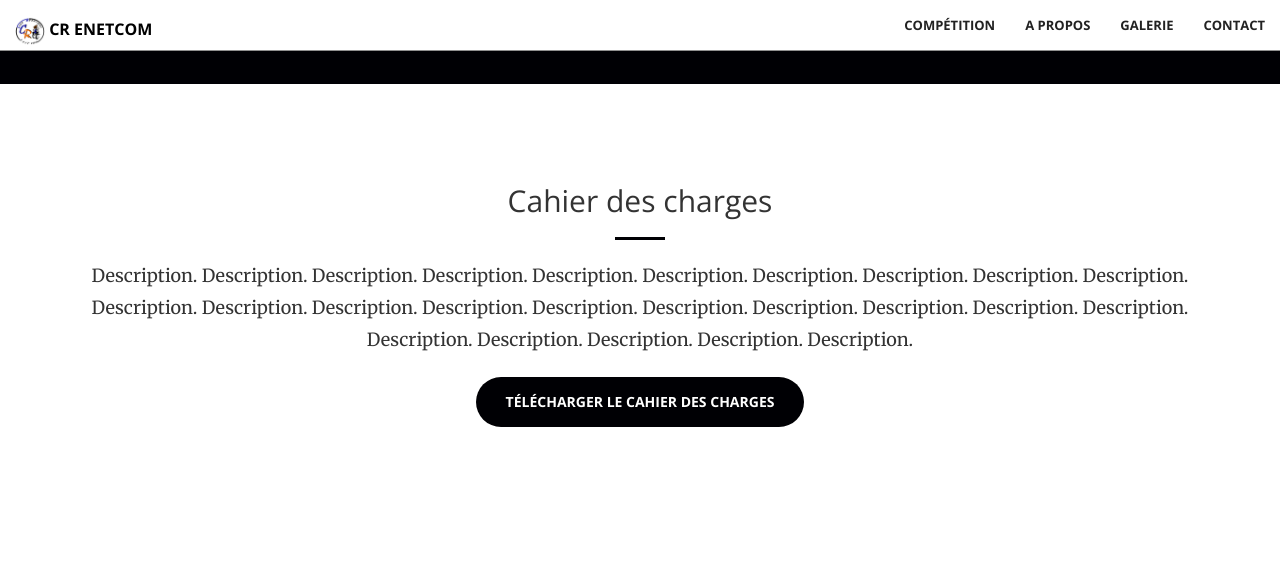
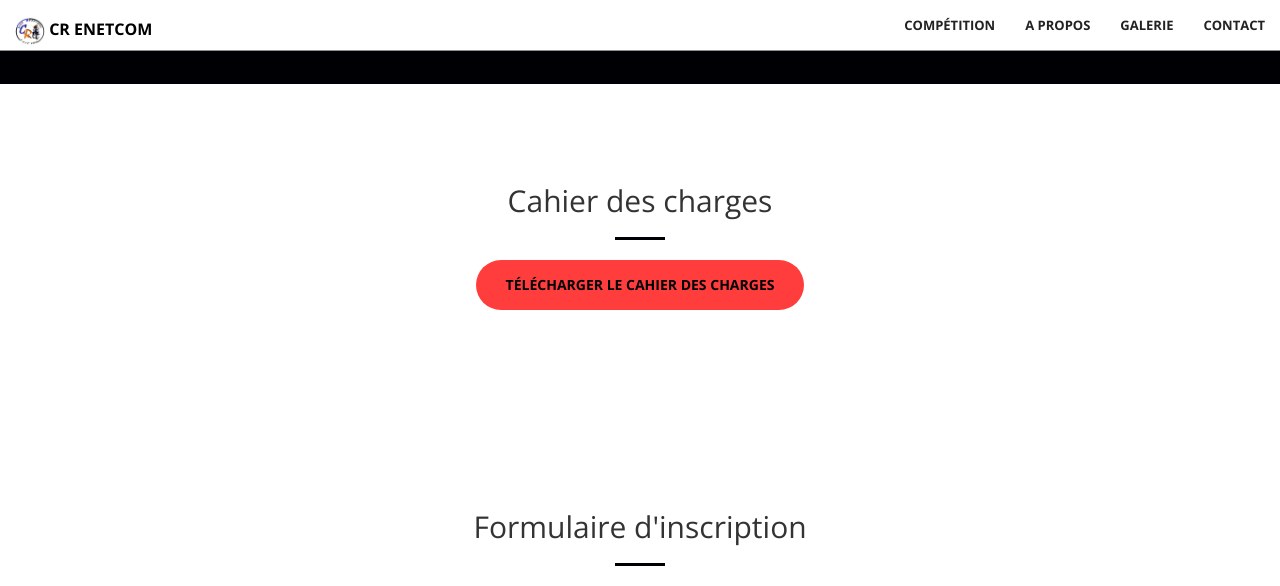
Before and after one commit to Eskander/cr.enetcom, a Jekyll site: the page built from enetrobots-linefollower.html, in a window 1280 px wide and 1400 px high, scrolled down 467 px. Shown: the top 586 px of the window. Built offline with Jekyll 4.4.1, drawn with Linux system fonts in a browser that asks for light colours; grey boxes are pictures that could not be loaded.

Commit message:
Update competitions

```diff
--- a/_includes/enetrobots_linefollower_specifications.html
+++ b/_includes/enetrobots_linefollower_specifications.html
@@ -4,13 +4,7 @@
             <div class="col-lg-12 text-center">
                 <h2 class="section-heading">Cahier des charges</h2>
                 <hr class="primary">
-                <p>
-                    Description. Description. Description. Description. Description. Description. Description.
-                    Description. Description. Description. Description. Description. Description. Description.
-                    Description. Description. Description. Description. Description. Description. Description.
-                    Description. Description. Description. Description.
-                </p>
-                <a href="#" class="btn btn-primary btn-xl">Télécharger le cahier des charges</a>
+                <a href="#" class="btn btn-download btn-xl">Télécharger le cahier des charges</a>
             </div>
         </div>
     </div>
--- a/_sass/_base.scss
+++ b/_sass/_base.scss
@@ -315,10 +315,23 @@
     padding: 15px 30px;
 }
 
+.btn-download {
+    background-color: #ff3d3d;
+}
+
 // Contact
 #contact .fa {
     color: $theme-dark;
     font-size: 4em;
+}
+
+.contact {
+    background-color: #242498;
+}
+
+.contact-text {
+    color: #fff !important;
+    border-color: #fff !important;
 }
 
 // Extras
@@ -349,7 +362,7 @@
     -webkit-tap-highlight-color: $theme-dark;
 }
 
-// Other
+// Other misc
 .competition-logo {
     max-width: 60%;
     height: auto;
@@ -373,14 +386,11 @@
     padding: 50px 0;
 }
 
-.contact {
-    background-color: #242498;
+.competition-box {
+    padding: 100px 0 0 0;
 }
 
-.contact-text {
-    color: #fff !important;
-    border-color: #fff !important;
-}
+// Footer links
 
 .footer {
     text-align: left;
@@ -398,7 +408,3 @@
     color: #fff;
     text-decoration: none;
 }
-
-.competition-box {
-    padding: 100px 0 0 0;
-}
```
Also changed, not shown: _includes/enetrobots_allterrain_specifications.html (+1 -7 lines), _includes/enetrobots_sumo_specifications.html (+1 -7 lines).
